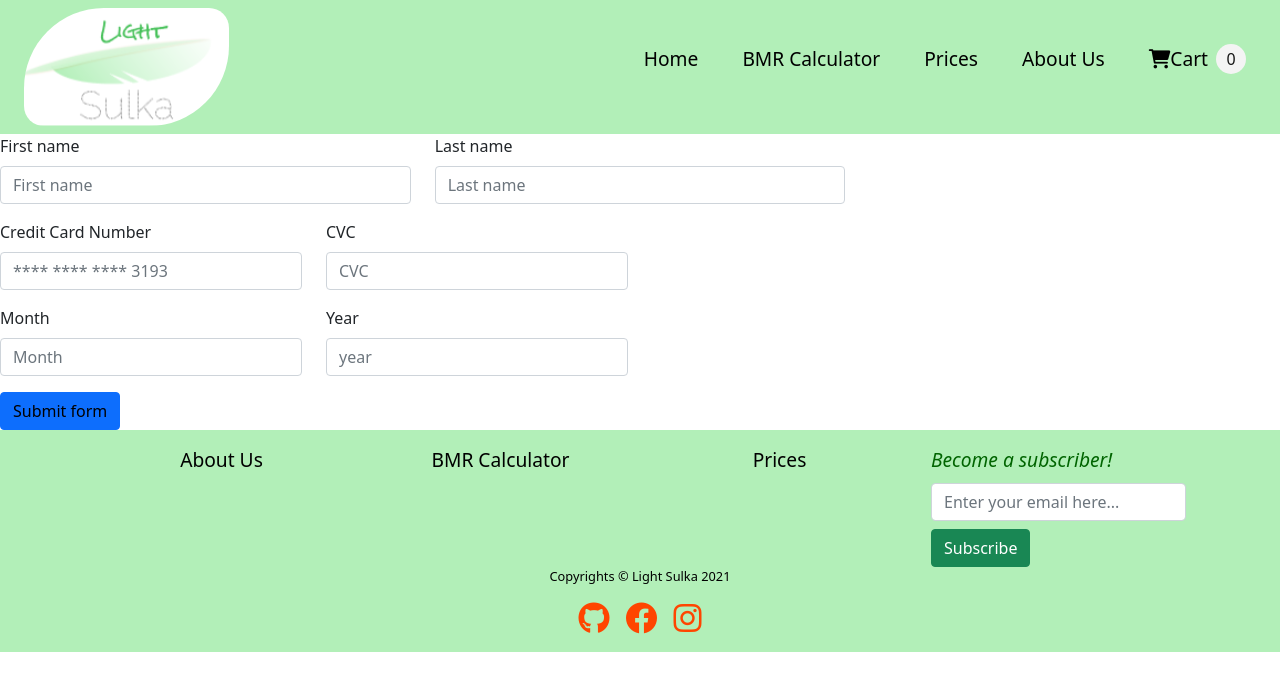
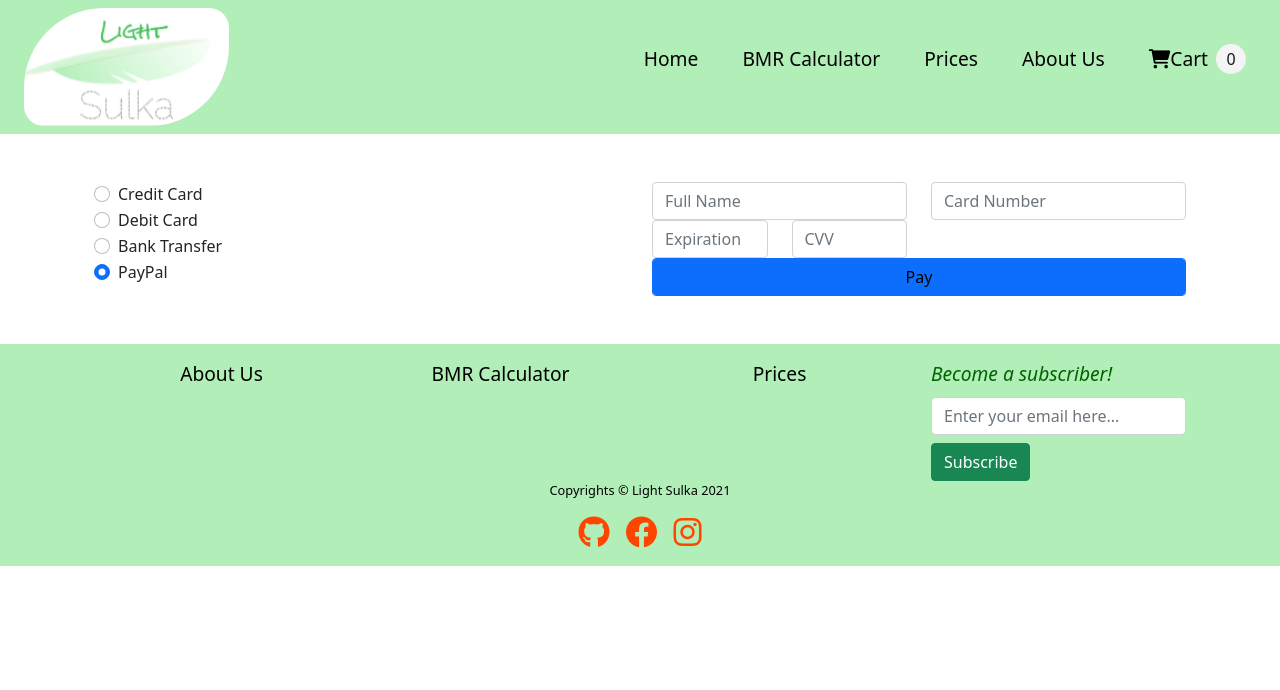
Before and after one commit to rajeevRuhaan/Light_Sulka, a React (Create React App) app in the folder frontend/: page /payments in a window 1280 px wide. Shown: the top 690 px of the page. Built offline with nearby package versions, Linux system fonts and the light colour scheme.

Commit message:
backend of payment.js

```diff
--- a/frontend/src/App.css
+++ b/frontend/src/App.css
@@ -1,3 +1,3 @@
 .app {
-  min-height: 100%;
+  height: 100%;
 }
--- a/frontend/src/components/CartItem.css
+++ b/frontend/src/components/CartItem.css
@@ -1,6 +1,5 @@
 .cartitem {
   width: 100%;
-
   padding: 1rem;
   display: grid;
   grid-template-columns: 1fr 4fr 1fr 1fr 1fr;
@@ -55,7 +54,22 @@
   }
 }
 
-@media (max-width: 500px) {
+@media (max-width: 700px) {
+  .cartItem__name {
+    font-size: 0.8rem;
+  }
+
+  .cartItem__select,
+  .cartItem__deleteBtn {
+    padding: 8px 13px;
+  }
+
+  .cartitem__price {
+    font-size: 0.8rem;
+  }
+}
+
+@media (max-width: 700px) {
   .cartItem__name {
     font-size: 0.6rem;
   }
--- a/frontend/src/screens/Payments.js
+++ b/frontend/src/screens/Payments.js
@@ -1,78 +1,116 @@
 import React, { useState } from "react";
 import Form from "react-bootstrap/Form";
 import Button from "react-bootstrap/Button";
-import Row from "react-bootstrap/Row";
-import Col from "react-bootstrap/Col";
-import InputGroup from "react-bootstrap/InputGroup";
 import PaymentPopup from "./PaymentPopup";
 import "./Payments.css";
 
-const Payment = () => {
-  const [validated, setValidated] = useState(false);
+const Payments = () => {
   const [showModel, setShowModel] = useState(false);
 
   const handleSubmit = (e) => {
-    const form = e.currentTarget;
-    if (form.checkValidity() === false) {
-      e.preventDefault();
-      e.stopPropagation();
-      setShowModel(true);
-      e.target.reset();
-    }
-
-    setValidated(true);
+    // e.preventDefault();
+    setShowModel(true);
   };
-
   return (
     <>
-      <Form noValidate validated={validated} onSubmit={handleSubmit}>
-        <Row className="mb-3">
-          <Form.Group as={Col} md="4" controlId="validationCustom01">
-            <Form.Label>First name</Form.Label>
-            <Form.Control required type="text" placeholder="First name" />
-          </Form.Group>
-          <Form.Group as={Col} md="4" controlId="validationCustom02">
-            <Form.Label>Last name</Form.Label>
-            <Form.Control required type="text" placeholder="Last name" />
-          </Form.Group>
-        </Row>
-        <Row className="mb-3">
-          <Form.Group as={Col} md="3" controlId="validationCustom03">
-            <Form.Label>Credit Card Number</Form.Label>
-            <Form.Control
-              type="text"
-              placeholder="**** **** **** 3193"
-              required
-            />
-            <Form.Control.Feedback type="invalid">
-              Must be 16 cracters
-            </Form.Control.Feedback>
-          </Form.Group>
-          <Form.Group as={Col} md="3" controlId="validationCustom04">
-            <Form.Label>CVC</Form.Label>
-            <Form.Control type="text" placeholder="CVC" required />
-            <Form.Control.Feedback type="invalid">
-              Security code.
-            </Form.Control.Feedback>
-          </Form.Group>
-        </Row>
-        <Row className="mb-3">
-          <Form.Group as={Col} md="3" controlId="validationCustom03">
-            <Form.Label>Month</Form.Label>
-            <Form.Control type="number" placeholder="Month" required />
-            <Form.Control.Feedback type="invalid">
-              month of card
-            </Form.Control.Feedback>
-          </Form.Group>
-          <Form.Group as={Col} md="3" controlId="validationCustom04">
-            <Form.Label>Year</Form.Label>
-            <Form.Control type="number" placeholder="year" required />
-            <Form.Control.Feedback type="invalid">
-              year of card.
-            </Form.Control.Feedback>
-          </Form.Group>
-        </Row>
-        <Button type="submit">Submit form</Button>
+      <Form onSubmit={handleSubmit}>
+        <div className="container_payments">
+          <div className="container">
+            <div className="row">
+              <div className="col-md-6">
+                <div className="form-check">
+                  <input
+                    name="paymentMethod"
+                    type="radio"
+                    className="form-check-input"
+                    checked
+                    required
+                  ></input>
+                  <label for="creditCard">Credit Card</label>
+                </div>
+
+                <div className="form-check">
+                  <input
+                    name="paymentMethod"
+                    type="radio"
+                    className="form-check-input"
+                    checked
+                    required
+                  ></input>
+                  <label for="debitCard">Debit Card</label>
+                </div>
+
+                <div className="form-check">
+                  <input
+                    name="paymentMethod"
+                    type="radio"
+                    className="form-check-input"
+                    checked
+                    required
+                  ></input>
+                  <label for="bankTransfer">Bank Transfer</label>
+                </div>
+                <div className="form-check">
+                  <input
+                    name="paymentMethod"
+                    type="radio"
+                    className="form-check-input"
+                    checked
+                    required
+                  ></input>
+                  <label for="paypal">PayPal</label>
+                </div>
+              </div>
+              <div className="col-md-6">
+                <form action="">
+                  <div className="row">
+                    <div className="form-group col-md-6">
+                      <input
+                        type="text"
+                        placeholder="Full Name"
+                        className="form-control"
+                        required
+                      ></input>
+                    </div>
+                    <div className="form-group col-md-6">
+                      <input
+                        type="text"
+                        placeholder="Card Number"
+                        className="form-control"
+                        required
+                      ></input>
+                    </div>
+                  </div>
+                  <div className="row">
+                    <div className="form-group col-md-3">
+                      <input
+                        type="text"
+                        placeholder="Expiration"
+                        className="form-control"
+                        required
+                      ></input>
+                    </div>
+                    <div className="form-group col-md-3">
+                      <input
+                        type="text"
+                        placeholder="CVV"
+                        className="form-control"
+                        required
+                      ></input>
+                    </div>
+                  </div>
+                  <div className="form-row">
+                    <div className="form-group col-md-12 text-center">
+                      <Button type="submit" className="form-control">
+                        Pay
+                      </Button>
+                    </div>
+                  </div>
+                </form>
+              </div>
+            </div>
+          </div>
+        </div>
       </Form>
       {showModel && (
         <PaymentPopup show={showModel} onClose={() => setShowModel(false)} />
@@ -81,4 +119,4 @@ const Payment = () => {
   );
 };
 
-export default Payment;
+export default Payments;
```
